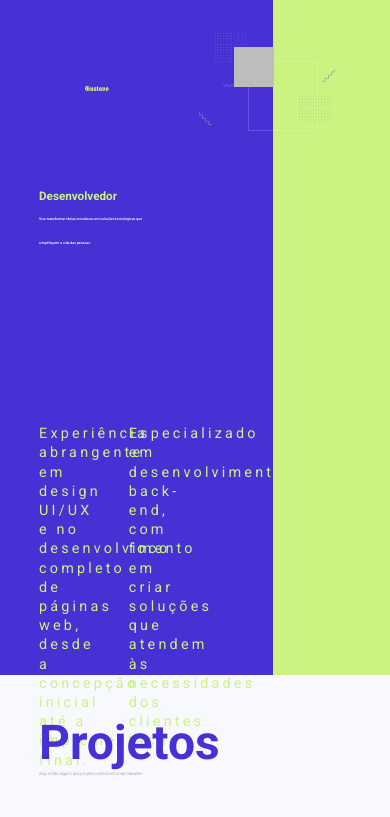
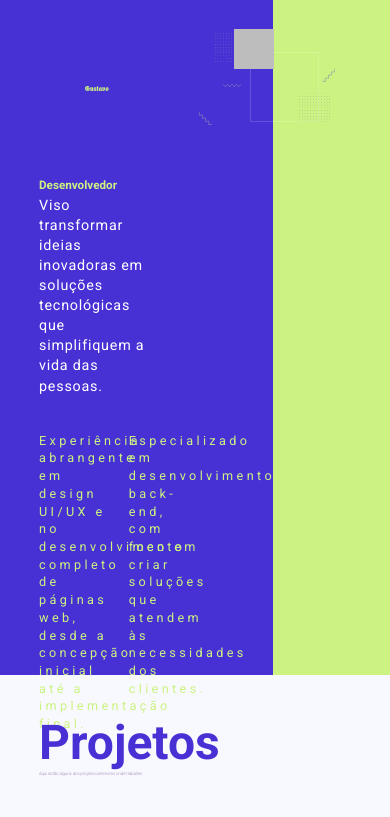
Before and after one commit to duarte25/portfolio, a Next.js app: page / in a window 390 px wide. Shown: the top 817 px of the page. Built offline with nearby package versions, Linux system fonts and the light colour scheme.

Commit message:
Tornando parte de perfil responsiva

```diff
--- a/src/app/page.module.css
+++ b/src/app/page.module.css
@@ -10,7 +10,7 @@
   /* scroll-snap-align: start; */
   height: 80%;
   width: 100%;
-}f8f8ff
+}
 
 .projects, .technologies {
   /* scroll-snap-align: start; */
@@ -28,3 +28,10 @@
   color: white;
   font-size: 5em;
 }
+
+
+/* @media screen and (max-width: 1250px) {
+  .perfil {
+    height: 60%;
+  }
+} */
--- a/src/components/perfil/index.jsx
+++ b/src/components/perfil/index.jsx
@@ -7,20 +7,15 @@ export default function Perfil() {
         <div className={styles.perfil}>
             <div className={styles.blockLeft}>
                 <h2>𝕲𝖚𝖘𝖙𝖆𝖛𝖔</h2>
-
                 <div className={styles.description}>
-
                     <h1>Desenvolvedor</h1>
                     <h3>Viso transformar ideias inovadoras em soluções tecnológicas que simplifiquem a vida das pessoas.</h3>
-
                     <div className={styles.topicPerfil}>
                         <h4>Experiência abrangente em design UI/UX e no desenvolvimento completo de páginas web, desde a concepção inicial até a implementação final.</h4>
                         <h4>Especializado em desenvolvimento back-end, com foco em criar soluções que atendem às necessidades dos clientes.</h4>
                     </div>
-
                 </div>
             </div>
-
             <div className={styles.blockRight}>
                 <div className={styles.containerPerfil}>
                     <div className={styles.avatarWrapper}>
--- a/src/components/perfil/styles.module.css
+++ b/src/components/perfil/styles.module.css
@@ -10,7 +10,6 @@
     color: #ccf381;
     font-size: 1.2vw;
 }
-
 
 .blockLeft {
     width: 70%;
@@ -33,22 +32,23 @@
 }
 
 .description {
-    padding: 3vw 0 0 10vw;
+    padding: 0 0 0 10vw;
 }
 
 .perfil h3 {
     padding-top: 1vw;
     color: white;
-    font-size: 0.9vw;
+    font-size: 1.7vh;
     width: 50%;
-    font-weight: 500;
-    line-height: 1.5rem;
+    font-weight: 400;
+    letter-spacing: .2vw;
+    line-height: 140%;
 }
 
 .topicPerfil {
     display: flex;
     flex-direction: row;
-    padding-top: 20vh;
+    padding-top: 15%;
     gap: 5vw;
 }
 
@@ -56,47 +56,45 @@
     font-family: "Roboto";
     width: 30%;
     font-weight: 400;
-    font-size: 0.9rem;
-    line-height: 1.2rem;
-    letter-spacing: .2rem;
+    font-size: 1.5vh;
+    line-height: 140%;
+    letter-spacing: .4vh;
 }
 
 .containerPerfil {
     display: flex;
     justify-content: center;
     align-items: center;
-    margin-top: 40%;
+    margin-top: 25%;
     margin-left: -50%;
 }
 
 .avatarWrapper {
     position: relative;
     width: 35vw;
-    height: 35vw;
+    height: 40vw;
 }
 
 .photoPerfil {
-    width: 55%;
+    width: 20vw;
     height: 55%;
     overflow: hidden;
     z-index: 3;
 }
 
 .image {
-    width: 100%;
-    height: 100%;
     object-fit: cover;
 }
 
 .square {
-    padding: 20%;
-    margin-top: -5vw;
-    margin-left: -5vw;
+    padding: 7vw;
+    margin-top: -15%;
+    margin-left: -13%;
     z-index: 1;
 }
 
 .squarePoints {
-    margin-top: -8vw;
+    margin-top: -6vw;
     margin-left: -9vw;
     z-index: 2;
 }
```
